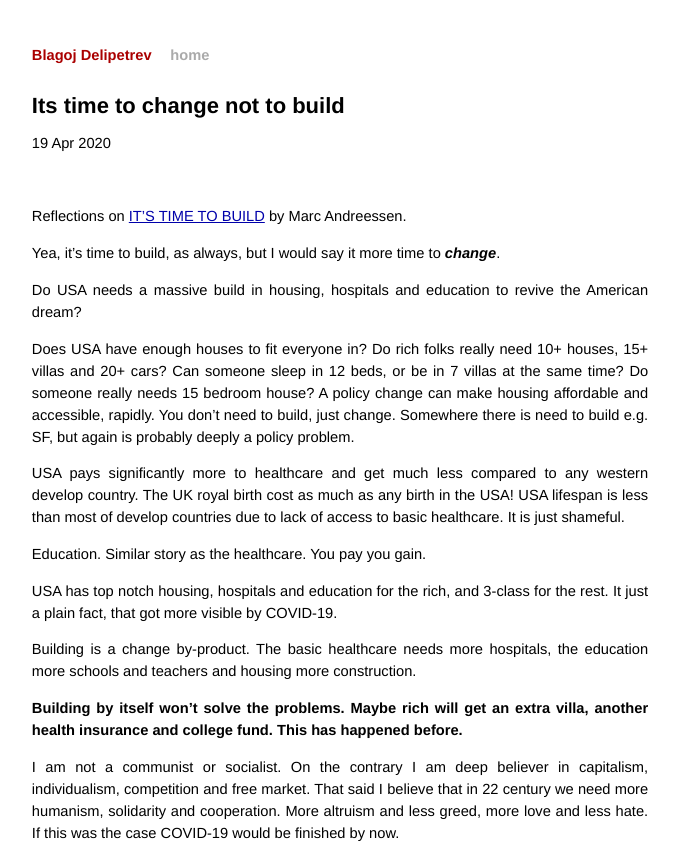
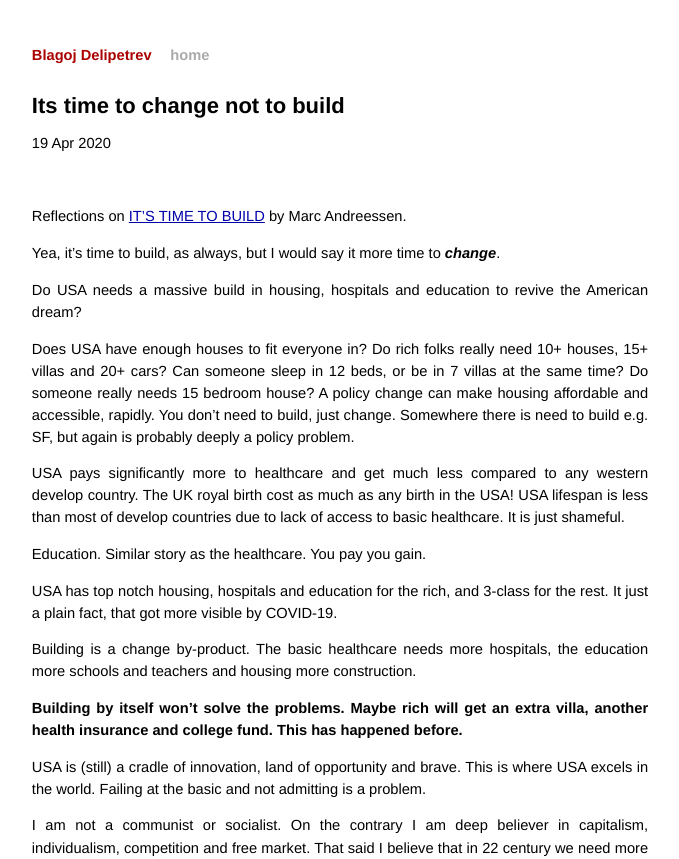
Before and after one commit to deblagoj/deblagoj.github.io, a Jekyll site: the page built from _posts/2020-04-19-its time for change.markdown, in a window 1280 px wide. Shown: the top 859 px of the page, without its empty margins (300-979 px from the left). Built offline with Jekyll 4.4.1, drawn with Linux system fonts in a browser that asks for light colours; some of the changed text lies outside the part shown; grey boxes are pictures that could not be loaded.

Commit message:
small change

```diff
--- a/_posts/2020-04-19-its time for change.markdown
+++ b/_posts/2020-04-19-its time for change.markdown
@@ -25,9 +25,9 @@ Building is a change by-product. The basic healthcare needs more hospitals, the
 
 #### Building by itself won’t solve the problems. Maybe rich will get an extra villa, another health insurance and college fund. This has happened before.
 
-I am not a communist or socialist. On the contrary I am deep believer in capitalism, individualism, competition and free market. That said I believe that in 22 century we need more humanism, solidarity and cooperation. More altruism and less greed, more love and less hate. If this was the case COVID-19 would be finished by now.
+USA is (still) a cradle of innovation, land of opportunity and brave. This is where USA excels in the world. Failing at the basic and not admitting is a problem.
+
+I am not a communist or socialist. On the contrary I am deep believer in capitalism, individualism, competition and free market. That said I believe that in 22 century we need more humanism, solidarity and cooperation. More altruism and less greed, more love and less hate. This is was USA needs to be great again.
 
 
 <iframe width="560" height="315" src="http://www.youtube.com/embed/eXvBjCO19QY?rel=0" frameborder="0" allowfullscreen></iframe>
-
-[![changes](/assets/img/1.png)]()
```
